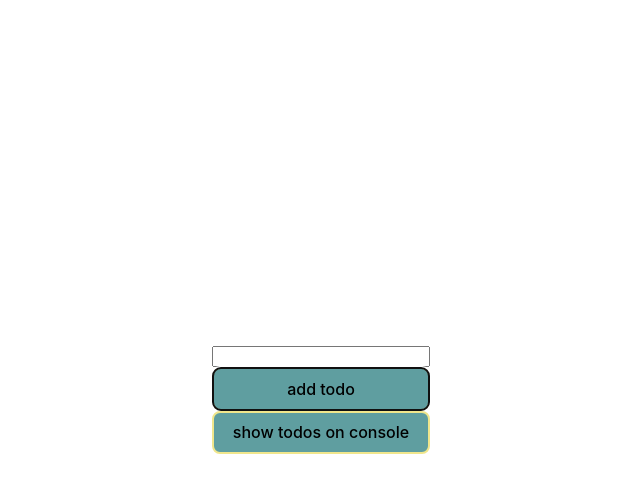
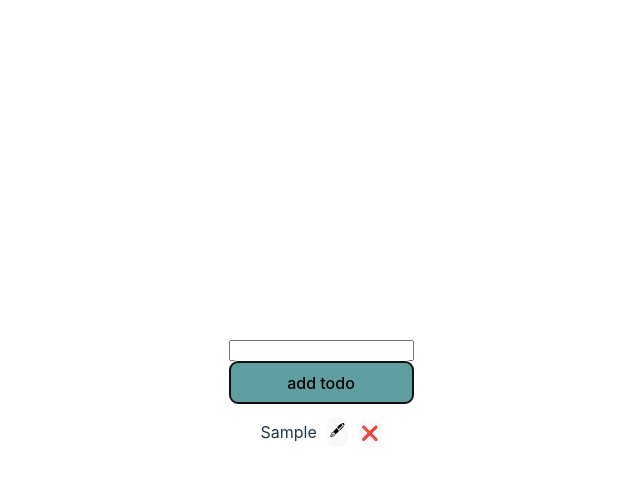
Before and after one commit to Ali-GreenHeart/first-react-fe19, a React (Vite) app: page / in a window 1280 px wide. Both pictures are taken after typing "Sample" into the empty fields and a click on the button "add todo". Shown: the top 492 px of the page, without its empty margins (319-959 px from the left). Built offline with nearby package versions, Linux system fonts and the light colour scheme.

Commit message:
add onEdit

```diff
--- a/src/components/ToDo/index.jsx
+++ b/src/components/ToDo/index.jsx
@@ -6,6 +6,19 @@ import styles from "./index.module.css"
 const ToDo = () => {
     const [value, setValue] = useState('')
     const [todos, setTodos] = useState([])
+
+    const onEdit = (_todoName) => {
+        let newTodos = todos.map((todoName) => {
+            if (todoName === _todoName) {
+                return prompt('yeni todo adini yazin: ', _todoName)
+            }
+            return todoName;
+        })
+        setTodos(newTodos)
+    }
+    const onDelete = (todoName) => {
+
+    }
 
     return (
         <>
@@ -16,11 +29,20 @@ const ToDo = () => {
                         setValue(e.target.value)
                     }}
                 />
-                <Button title="add todo" onClick={() => {
-                    setTodos([...todos, value])
-                    setValue('')
-                }} />
-                <Button title="show todos on console" onClick={() => { console.log(todos) }} />
+                <Button
+                    title="add todo"
+                    onClick={() => {
+                        setTodos([...todos, value])
+                        setValue('')
+                    }}
+                />
+                {todos.map((todoName) => (
+                    <div className={styles.todo_container} key={todoName}>
+                        <p>{todoName}</p>
+                        <button onClick={() => onEdit(todoName)}>🖋</button>
+                        <button onClick={() => onDelete(todoName)}>❌</button>
+                    </div>
+                ))}
             </div>
         </>
     )
--- a/src/components/ToDo/index.module.css
+++ b/src/components/ToDo/index.module.css
@@ -2,3 +2,15 @@
     display: flex;
     flex-direction: column;
 }
+
+.todo_container {
+    display: flex;
+    justify-content: center;
+    align-items: center;
+    gap: 10px;
+}
+
+.todo_container button {
+    padding: 2px;
+    font-size: 14px;
+}
```
